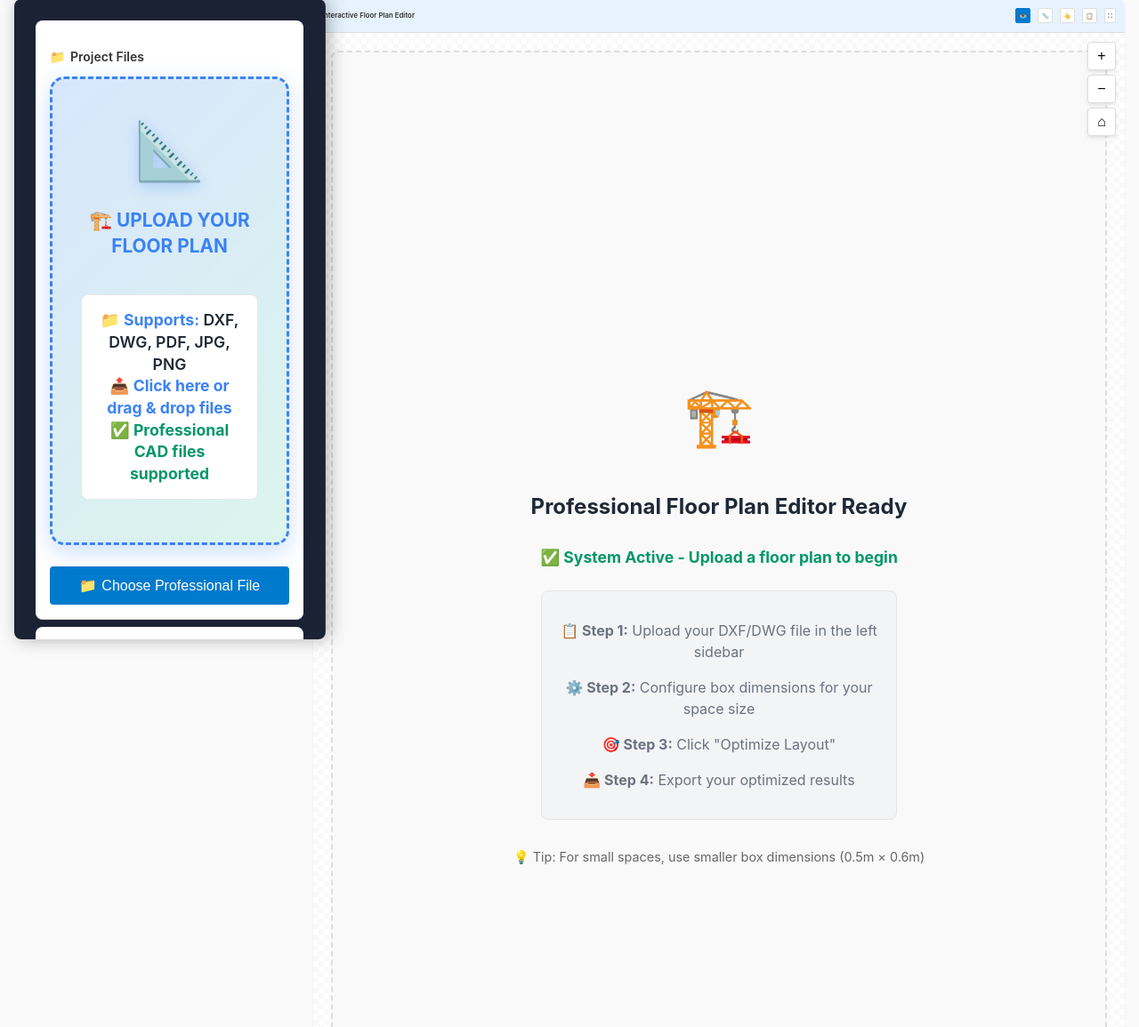
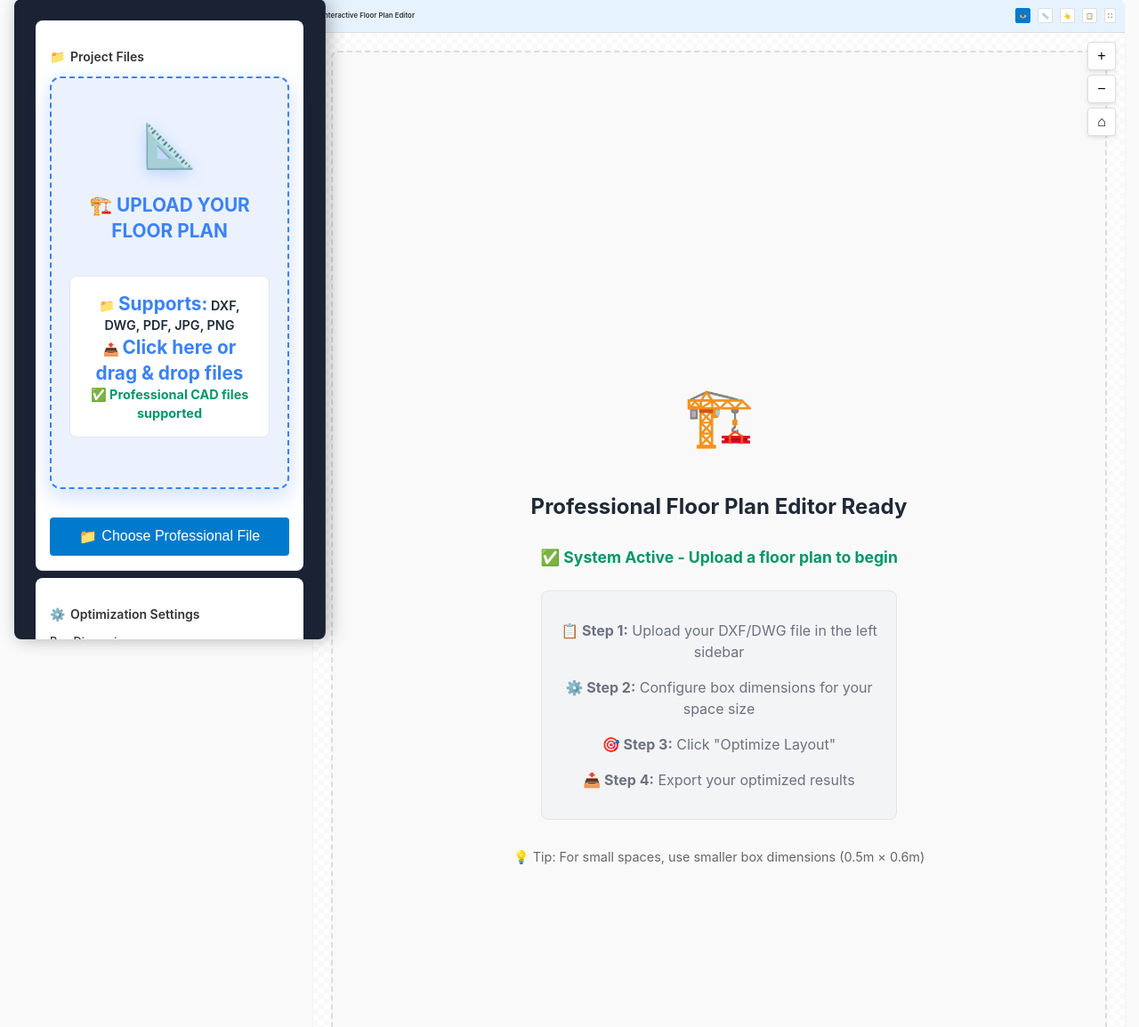
Before and after one commit to rehmanul/FloorPlanGenie, a Flask app: template templates/professional.html in a window 1280 px wide. Shown: the part 116-1271 px from the top of the page at 89% size. Run offline with Flask 3, Linux system fonts and the light colour scheme; the template is opened without the code that fills it, so the values that code supplies are empty.

Commit message:
Assistant checkpoint: Fixed upload area visibility and advance button
Assistant generated file changes:
- templates/professional.html: Make upload area always visible with proper styling, Show advanced processing button after optimization, Fix button display logic after optimization
- static/professional-ui.css: Fix upload area visibility with proper CSS, Fix upload text styling, Add animation for the advance button

---

User prompt:

never deliver again without testing and ensuring that what u r saying and what is status

Replit-Commit-Author: Assistant
Replit-Commit-Session-Id: fe1b4172-bec5-4bc5-8518-9cb713acee9d

```diff
--- a/static/professional-ui.css
+++ b/static/professional-ui.css
@@ -178,22 +178,22 @@ body {
 
 /* File Upload Area */
 .upload-area {
-    border: 3px dashed #3b82f6 !important;
-    border-radius: 16px !important;
-    padding: 2rem 1rem !important;
-    text-align: center !important;
-    background: linear-gradient(135deg, rgba(59, 130, 246, 0.2), rgba(16, 185, 129, 0.15)) !important;
-    transition: all 0.3s ease !important;
-    cursor: pointer !important;
-    margin-bottom: 1rem !important;
-    box-shadow: 0 8px 25px rgba(59, 130, 246, 0.25) !important;
-    position: relative !important;
-    display: block !important;
-    visibility: visible !important;
-    min-height: 180px !important;
-    width: 100% !important;
-    z-index: 100 !important;
-    opacity: 1 !important;
+    border: 3px dashed #3b82f6;
+    border-radius: 16px;
+    padding: 2rem 1rem;
+    text-align: center;
+    background: linear-gradient(135deg, rgba(59, 130, 246, 0.2), rgba(16, 185, 129, 0.15));
+    transition: all 0.3s ease;
+    cursor: pointer;
+    margin-bottom: 1rem;
+    box-shadow: 0 8px 25px rgba(59, 130, 246, 0.25);
+    position: relative;
+    display: block;
+    visibility: visible;
+    min-height: 180px;
+    width: 100%;
+    z-index: 100;
+    opacity: 1;
 }
 
 .upload-area:hover {
@@ -228,12 +228,20 @@ body {
 
 .upload-text strong {
     color: #3b82f6;
-    font-size: 1.1rem;
+    font-size: 1.3rem;
 }
 
-.upload-text small {
-    color: #6b7280;
-    font-size: 0.8rem;
+.upload-info {
+    background: white;
+    padding: 1rem;
+    border-radius: 8px;
+    margin: 1rem 0;
+    border: 1px solid #e5e7eb;
+}
+
+.supported-text {
+    color: #059669;
+    font-weight: bold;
 }
 
 .file-input {
@@ -573,6 +581,21 @@ body {
     to {
         transform: translateX(0);
         opacity: 1;
+    }
+}
+
+@keyframes pulse {
+    0% {
+        transform: scale(1);
+        box-shadow: 0 0 0 0 rgba(16, 185, 129, 0.7);
+    }
+    70% {
+        transform: scale(1.05);
+        box-shadow: 0 0 0 10px rgba(16, 185, 129, 0);
+    }
+    100% {
+        transform: scale(1);
+        box-shadow: 0 0 0 0 rgba(16, 185, 129, 0);
     }
 }
 
--- a/templates/professional.html
+++ b/templates/professional.html
@@ -42,18 +42,18 @@
                     Project Files
                 </h3>
 
-                <div class="upload-area" id="upload-area" style="display: block !important; visibility: visible !important; position: relative; z-index: 100; background: linear-gradient(135deg, rgba(59, 130, 246, 0.2), rgba(16, 185, 129, 0.15)) !important; border: 3px dashed #3b82f6 !important; min-height: 180px !important; padding: 2rem !important;">
-                    <div class="upload-icon" style="font-size: 4rem; color: #3b82f6; display: block; text-align: center;">📐</div>
-                    <div class="upload-text" style="color: #1f2937; font-weight: 600; text-align: center; font-size: 1.1rem;">
-                        <strong style="color: #3b82f6; font-size: 1.3rem;">🏗️ UPLOAD YOUR FLOOR PLAN</strong><br><br>
-                        <div style="background: white; padding: 1rem; border-radius: 8px; margin: 1rem 0; border: 1px solid #e5e7eb;">
+                <div class="upload-area" id="upload-area">
+                    <div class="upload-icon">📐</div>
+                    <div class="upload-text">
+                        <strong>🏗️ UPLOAD YOUR FLOOR PLAN</strong><br><br>
+                        <div class="upload-info">
                             📁 <strong>Supports:</strong> DXF, DWG, PDF, JPG, PNG<br>
                             📤 <strong>Click here or drag & drop files</strong><br>
-                            <span style="color: #059669; font-weight: bold;">✅ Professional CAD files supported</span>
+                            <span class="supported-text">✅ Professional CAD files supported</span>
                         </div>
                     </div>
                     <input type="file" class="file-input" id="file-input"
-                           accept=".dxf,.dwg,.pdf,.jpg,.jpeg,.png" style="display: none;" />
+                           accept=".dxf,.dwg,.pdf,.jpg,.jpeg,.png" />
                 </div>
 
                 <button class="btn btn-primary" onclick="document.getElementById('file-input').click()"
@@ -188,7 +188,7 @@
                         <span>📥</span>
                         Export Results
                     </button>
-                    <button class="btn btn-primary" id="advance-pro-btn" style="display: none; width: 100%; margin-top: 0.5rem;">
+                    <button class="btn btn-primary" id="advance-pro-btn" style="display: none; width: 100%; margin-top: 0.5rem; background: linear-gradient(135deg, #059669, #10b981); font-size: 1rem; font-weight: 700;">
                         <span>🚀</span>
                         Advanced Professional Processing
                     </button>
@@ -455,6 +455,7 @@
                         // Show auto-advance button for professional processing
                         const advanceBtn = document.getElementById('advance-pro-btn');
                         advanceBtn.style.display = 'block';
+                        advanceBtn.style.animation = 'pulse 2s infinite';
                         advanceBtn.onclick = () => this.advancedProfessionalProcessing();
 
                         this.showNotification('success', `Optimization complete! Placed ${result.statistics.total_boxes} boxes with ${result.statistics.utilization_rate}% space utilization`);
```
